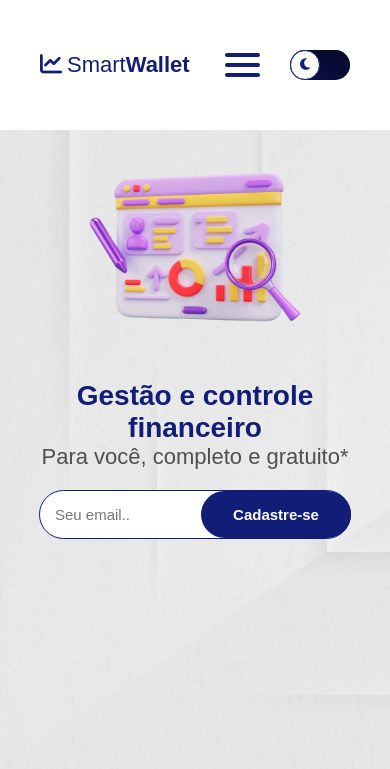
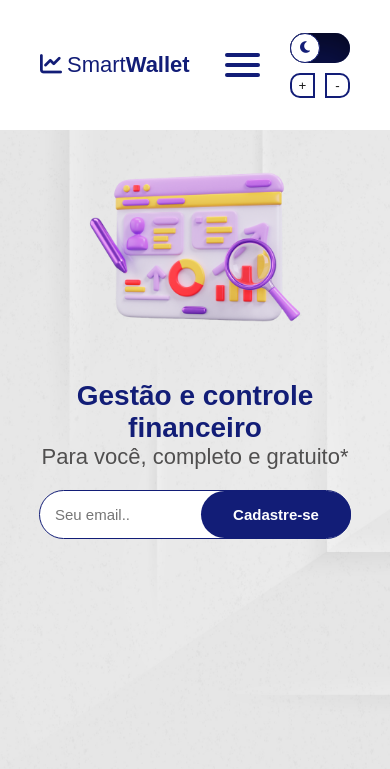
Before and after one commit to vitoinacio/ProjetoDashboard, a PHP site: page / in a window 390 px wide. Shown: the top 769 px of the page. Run offline with PHP 8.4, Linux system fonts and the light colour scheme; some libraries are stand-ins or nearby versions.

Commit message:
finalizaçao da fontSize e refatoracao da funcao de tema e adicao a tela de configuraçoes e adicao da tela de notficação

```diff
--- a/index.html
+++ b/index.html
@@ -40,7 +40,10 @@
           <span class="button-menuMobile"></span>
           <span class="button-menuMobile"></span>
         </span>
-        <span class="themeContent themeContentMobile"><button id="theme"><i class="fa-solid fa-moon"></i></button></span>
+        <div class="btnsConfigsIndex">
+          <span class="themeContent themeContentMobile"><button id="theme"><i class="fa-solid fa-moon"></i></button></span>
+          <span class="FontSizeContent FontSizeContentMobile"><button id="increment">+</button><button id="decrement">-</button></span>
+        </div>
       </div>
       <div class="menuMobile-index">
         <a href="#oqueOferecemos">O que oferecemos</a>
--- a/src/css/index.css/headerIndex.css
+++ b/src/css/index.css/headerIndex.css
@@ -177,3 +177,7 @@
 .themeContent.themeContentMobile{
   display: none;
 }
+
+.FontSizeContent.FontSizeContentMobile{
+  display: none;
+}
--- a/src/css/index.css/responsivo.css
+++ b/src/css/index.css/responsivo.css
@@ -70,6 +70,10 @@
   }
 
   .themeContent.themeContentMobile{
+    display: flex;
+  }
+
+  .FontSizeContent.FontSizeContentMobile{
     display: flex;
   }
 
--- a/src/css/style.css
+++ b/src/css/style.css
@@ -29,6 +29,7 @@
 @import url("./theme/themePlanejamento.css");
 @import url("./theme/themeUser.css");
 @import url("./theme/themeConfig.css");
+@import url("./theme/themeButtonFont.css");
 
 @import url("./configuracoes.css/configuracoes.css");
 @import url("./notficacoes.css/notficacoes.css");
--- /dev/null
+++ b/src/css/theme/themeButtonFont.css
@@ -0,0 +1,7 @@
+body.dark .FontSizeContent button{
+  background: var(--cor5);
+}
+
+body.dark .FontSizeContent button:hover{
+  background: var(--cor2);
+}
```
